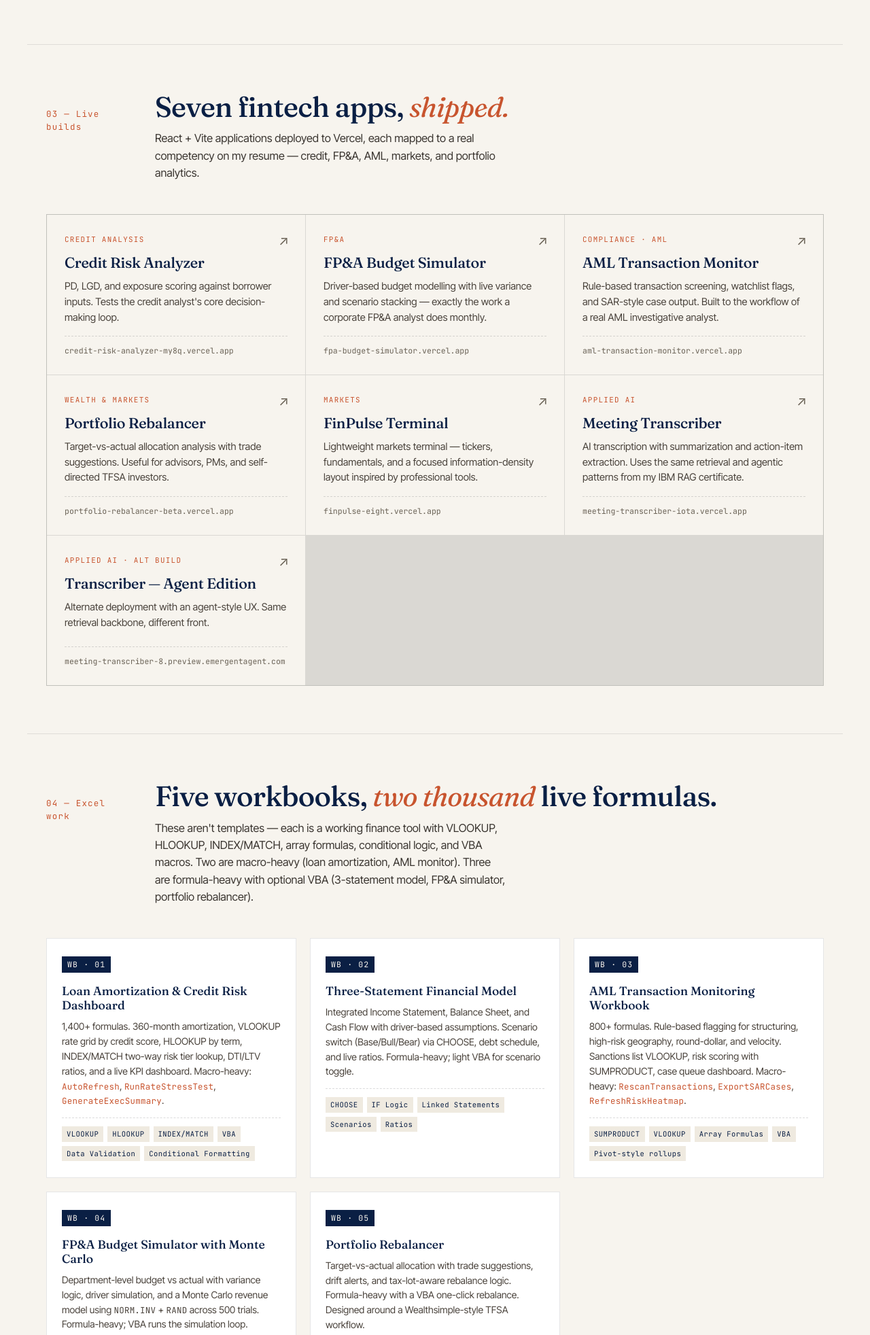
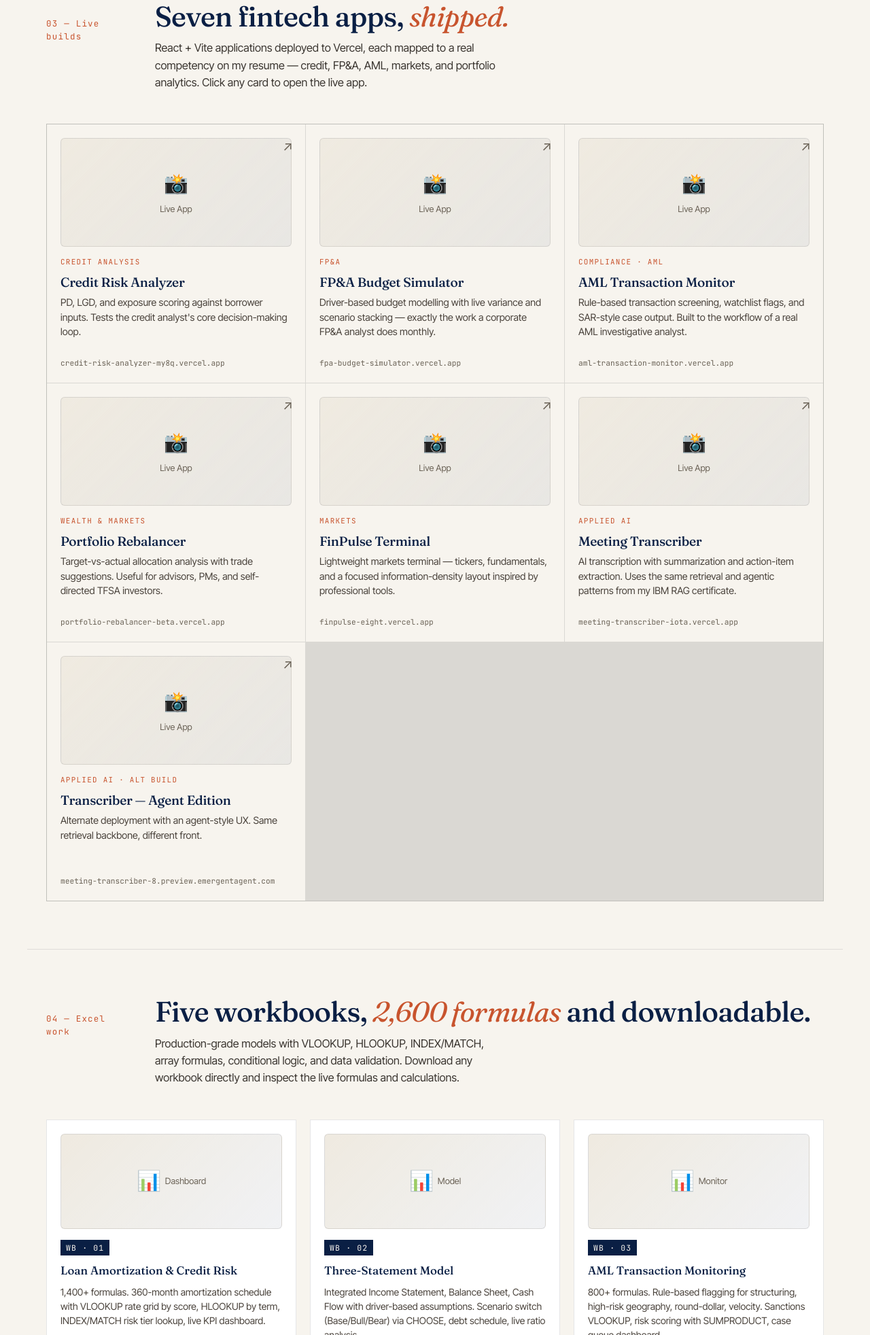
Before and after one commit to kartikjoshi0999-ops/LinkedIn-portfolio, a website: page index.html in a window 1280 px wide. Shown: the part 1860-3824 px from the top of the page at 68% size. Drawn offline with Linux system fonts and the light colour scheme.

Commit message:
Update styles and content in index.html

```diff
--- a/index.html
+++ b/index.html
@@ -145,49 +145,72 @@
   /* APPS GRID */
   .apps {
     display: grid;
-    grid-template-columns: repeat(auto-fit, minmax(300px, 1fr));
+    grid-template-columns: repeat(auto-fit, minmax(320px, 1fr));
     gap: 1px;
     background: rgba(14, 17, 22, 0.12);
     border: 1px solid rgba(14, 17, 22, 0.12);
   }
   .app {
     background: var(--paper);
-    padding: 28px 26px 26px;
+    padding: 20px;
     display: flex; flex-direction: column;
-    min-height: 220px;
+    min-height: 380px;
     transition: background .25s;
     text-decoration: none; color: inherit;
     position: relative;
   }
   .app:hover { background: var(--paper-2); }
+
+  /* SCREENSHOT PLACEHOLDER */
+  .screenshot {
+    width: 100%;
+    height: 160px;
+    background: linear-gradient(135deg, var(--paper-2) 0%, rgba(10, 31, 68, 0.06) 100%);
+    border: 1px solid rgba(14, 17, 22, 0.1);
+    border-radius: 6px;
+    display: flex;
+    align-items: center;
+    justify-content: center;
+    margin-bottom: 14px;
+    font-size: 0.8rem;
+    color: var(--muted);
+    text-align: center;
+    flex-direction: column;
+    gap: 6px;
+  }
+  .screenshot::before {
+    content: '📸';
+    font-size: 1.8rem;
+    display: block;
+  }
+
   .app .tag {
     font-family: 'JetBrains Mono', monospace;
     font-size: 0.68rem;
     color: var(--accent); letter-spacing: 0.12em;
     text-transform: uppercase;
-    margin-bottom: 14px;
+    margin-bottom: 10px;
   }
   .app h3 {
     font-family: 'Fraunces', serif;
     font-weight: 500;
-    font-size: 1.35rem;
+    font-size: 1.2rem;
     line-height: 1.15; color: var(--navy);
     letter-spacing: -0.015em;
-    margin-bottom: 10px;
+    margin-bottom: 8px;
   }
   .app p {
-    color: #4a433c; font-size: 0.92rem;
-    flex: 1; margin-bottom: 16px;
+    color: #4a433c; font-size: 0.9rem;
+    flex: 1; margin-bottom: 12px;
+    line-height: 1.5;
   }
   .app .url {
     font-family: 'JetBrains Mono', monospace;
-    font-size: 0.72rem; color: var(--muted);
+    font-size: 0.7rem; color: var(--muted);
     word-break: break-all;
-    border-top: 1px dashed rgba(14, 17, 22, 0.15);
-    padding-top: 12px;
   }
   .app::after {
-    content: '↗'; position: absolute; top: 24px; right: 24px;
+    content: '↗'; position: absolute; top: 18px; right: 18px;
     font-size: 1.2rem; color: var(--muted);
     transition: transform .25s, color .25s;
   }
@@ -226,34 +249,80 @@
   /* EXCEL GRID */
   .excel {
     display: grid;
-    grid-template-columns: repeat(auto-fit, minmax(280px, 1fr));
+    grid-template-columns: repeat(auto-fit, minmax(300px, 1fr));
     gap: 20px;
   }
   .xl-card {
     background: #fff;
     border: 1px solid rgba(14, 17, 22, 0.1);
-    padding: 24px 22px;
+    padding: 20px;
     position: relative;
     transition: border-color .25s, transform .25s;
   }
   .xl-card:hover { border-color: var(--navy); transform: translateY(-2px); }
+
+  .xl-screenshot {
+    width: 100%;
+    height: 140px;
+    background: linear-gradient(135deg, var(--paper-2) 0%, rgba(10, 31, 68, 0.06) 100%);
+    border: 1px solid rgba(14, 17, 22, 0.1);
+    border-radius: 6px;
+    display: flex;
+    align-items: center;
+    justify-content: center;
+    margin-bottom: 14px;
+    font-size: 0.8rem;
+    color: var(--muted);
+  }
+  .xl-screenshot::before {
+    content: '📊';
+    font-size: 1.8rem;
+    margin-right: 6px;
+  }
+
   .xl-card .xl-num {
     font-family: 'JetBrains Mono', monospace;
     font-size: 0.72rem;
     background: var(--navy); color: var(--paper);
     padding: 3px 8px; letter-spacing: 0.1em;
-    display: inline-block; margin-bottom: 16px;
+    display: inline-block; margin-bottom: 12px;
   }
   .xl-card h4 {
     font-family: 'Fraunces', serif; font-weight: 500;
-    font-size: 1.1rem; color: var(--navy);
+    font-size: 1.05rem; color: var(--navy);
     margin-bottom: 10px; line-height: 1.2;
   }
-  .xl-card p { font-size: 0.88rem; color: #4a433c; margin-bottom: 14px; }
+  .xl-card p { font-size: 0.88rem; color: #4a433c; margin-bottom: 12px; line-height: 1.5; }
+
+  .download-btn {
+    display: inline-flex;
+    align-items: center;
+    gap: 6px;
+    padding: 8px 14px;
+    background: var(--navy);
+    color: var(--paper);
+    border: none;
+    border-radius: 4px;
+    font-size: 0.8rem;
+    font-weight: 500;
+    cursor: pointer;
+    text-decoration: none;
+    transition: background .2s;
+    font-family: 'Inter Tight', sans-serif;
+  }
+  .download-btn:hover {
+    background: var(--navy-soft);
+  }
+  .download-btn::before {
+    content: '⬇';
+    font-size: 0.85rem;
+  }
+
   .xl-card .tech {
     display: flex; flex-wrap: wrap; gap: 6px;
     border-top: 1px dashed rgba(14, 17, 22, 0.15);
     padding-top: 12px;
+    margin-top: 12px;
   }
   .xl-card .tech span {
     font-family: 'JetBrains Mono', monospace;
@@ -414,15 +483,6 @@
     </div>
 
     <div class="job">
-      <div class="when">Oct 2022 — Jul 2023</div>
-      <div>
-        <h4>Electronics &amp; Photo Centre Associate <span style="font-weight:400;color:var(--muted);font-size:0.85rem;">· Part-time</span></h4>
-        <div class="company">OSL Retail Services · Canada</div>
-        <p>Consultative retail in a technical category — specs, financing options, warranty economics, and post-sale service recovery.</p>
-      </div>
-    </div>
-
-    <div class="job">
       <div class="when">May 2020 — Jul 2022 · Sep 2019 — Dec 2019</div>
       <div>
         <h4>Financial Analyst &amp; Payments Processing Analyst</h4>
@@ -457,12 +517,13 @@
     <div class="num">03 — Live builds</div>
     <div>
       <h2>Seven fintech apps, <em>shipped.</em></h2>
-      <p class="lede">React + Vite applications deployed to Vercel, each mapped to a real competency on my resume — credit, FP&amp;A, AML, markets, and portfolio analytics.</p>
+      <p class="lede">React + Vite applications deployed to Vercel, each mapped to a real competency on my resume — credit, FP&amp;A, AML, markets, and portfolio analytics. Click any card to open the live app.</p>
     </div>
   </div>
 
   <div class="apps">
     <a class="app" href="https://credit-risk-analyzer-my8q.vercel.app" target="_blank" rel="noopener">
+      <div class="screenshot">Live App</div>
       <span class="tag">Credit Analysis</span>
       <h3>Credit Risk Analyzer</h3>
       <p>PD, LGD, and exposure scoring against borrower inputs. Tests the credit analyst's core decision-making loop.</p>
@@ -470,13 +531,15 @@
     </a>
 
     <a class="app" href="https://fpa-budget-simulator.vercel.app" target="_blank" rel="noopener">
-      <span class="tag">FP&amp;A</span>
-      <h3>FP&amp;A Budget Simulator</h3>
-      <p>Driver-based budget modelling with live variance and scenario stacking — exactly the work a corporate FP&amp;A analyst does monthly.</p>
+      <div class="screenshot">Live App</div>
+      <span class="tag">FP&A</span>
+      <h3>FP&A Budget Simulator</h3>
+      <p>Driver-based budget modelling with live variance and scenario stacking — exactly the work a corporate FP&A analyst does monthly.</p>
       <div class="url">fpa-budget-simulator.vercel.app</div>
     </a>
 
     <a class="app" href="https://aml-transaction-monitor.vercel.app" target="_blank" rel="noopener">
+      <div class="screenshot">Live App</div>
       <span class="tag">Compliance · AML</span>
       <h3>AML Transaction Monitor</h3>
       <p>Rule-based transaction screening, watchlist flags, and SAR-style case output. Built to the workflow of a real AML investigative analyst.</p>
@@ -484,13 +547,15 @@
     </a>
 
     <a class="app" href="https://portfolio-rebalancer-beta.vercel.app" target="_blank" rel="noopener">
-      <span class="tag">Wealth &amp; Markets</span>
+      <div class="screenshot">Live App</div>
+      <span class="tag">Wealth & Markets</span>
       <h3>Portfolio Rebalancer</h3>
       <p>Target-vs-actual allocation analysis with trade suggestions. Useful for advisors, PMs, and self-directed TFSA investors.</p>
       <div class="url">portfolio-rebalancer-beta.vercel.app</div>
     </a>
 
     <a class="app" href="https://finpulse-eight.vercel.app" target="_blank" rel="noopener">
+      <div class="screenshot">Live App</div>
       <span class="tag">Markets</span>
       <h3>FinPulse Terminal</h3>
       <p>Lightweight markets terminal — tickers, fundamentals, and a focused information-density layout inspired by professional tools.</p>
@@ -498,6 +563,7 @@
     </a>
 
     <a class="app" href="https://meeting-transcriber-iota.vercel.app" target="_blank" rel="noopener">
+      <div class="screenshot">Live App</div>
       <span class="tag">Applied AI</span>
       <h3>Meeting Transcriber</h3>
       <p>AI transcription with summarization and action-item extraction. Uses the same retrieval and agentic patterns from my IBM RAG certificate.</p>
@@ -505,6 +571,7 @@
     </a>
 
     <a class="app" href="https://meeting-transcriber-8.preview.emergentagent.com/" target="_blank" rel="noopener">
+      <div class="screenshot">Live App</div>
       <span class="tag">Applied AI · Alt Build</span>
       <h3>Transcriber — Agent Edition</h3>
       <p>Alternate deployment with an agent-style UX. Same retrieval backbone, different front.</p>
@@ -518,54 +585,64 @@
   <div class="section-head">
     <div class="num">04 — Excel work</div>
     <div>
-      <h2>Five workbooks, <em>two thousand</em> live formulas.</h2>
-      <p class="lede">These aren't templates — each is a working finance tool with VLOOKUP, HLOOKUP, INDEX/MATCH, array formulas, conditional logic, and VBA macros. Two are macro-heavy (loan amortization, AML monitor). Three are formula-heavy with optional VBA (3-statement model, FP&amp;A simulator, portfolio rebalancer).</p>
+      <h2>Five workbooks, <em>2,600 formulas</em> and downloadable.</h2>
+      <p class="lede">Production-grade models with VLOOKUP, HLOOKUP, INDEX/MATCH, array formulas, conditional logic, and data validation. Download any workbook directly and inspect the live formulas and calculations.</p>
     </div>
   </div>
 
   <div class="excel">
     <div class="xl-card">
+      <div class="xl-screenshot">Dashboard</div>
       <span class="xl-num">WB · 01</span>
-      <h4>Loan Amortization &amp; Credit Risk Dashboard</h4>
-      <p>1,400+ formulas. 360-month amortization, VLOOKUP rate grid by credit score, HLOOKUP by term, INDEX/MATCH two-way risk tier lookup, DTI/LTV ratios, and a live KPI dashboard. Macro-heavy: <span class="mono" style="color:var(--accent)">AutoRefresh</span>, <span class="mono" style="color:var(--accent)">RunRateStressTest</span>, <span class="mono" style="color:var(--accent)">GenerateExecSummary</span>.</p>
+      <h4>Loan Amortization &amp; Credit Risk</h4>
+      <p>1,400+ formulas. 360-month amortization schedule with VLOOKUP rate grid by score, HLOOKUP by term, INDEX/MATCH risk tier lookup, live KPI dashboard.</p>
+      <a href="https://raw.githubusercontent.com/kartikjoshi0999-ops/LinkedIn-portfolio/main/01_Loan_Amortization_Credit_Risk.xlsx" download="01_Loan_Amortization_Credit_Risk.xlsx" class="download-btn">Download</a>
       <div class="tech">
-        <span>VLOOKUP</span><span>HLOOKUP</span><span>INDEX/MATCH</span><span>VBA</span><span>Data Validation</span><span>Conditional Formatting</span>
+        <span>VLOOKUP</span><span>HLOOKUP</span><span>INDEX/MATCH</span><span>Amortization</span>
       </div>
     </div>
 
     <div class="xl-card">
+      <div class="xl-screenshot">Model</div>
       <span class="xl-num">WB · 02</span>
-      <h4>Three-Statement Financial Model</h4>
-      <p>Integrated Income Statement, Balance Sheet, and Cash Flow with driver-based assumptions. Scenario switch (Base/Bull/Bear) via CHOOSE, debt schedule, and live ratios. Formula-heavy; light VBA for scenario toggle.</p>
+      <h4>Three-Statement Model</h4>
+      <p>Integrated Income Statement, Balance Sheet, Cash Flow with driver-based assumptions. Scenario switch (Base/Bull/Bear) via CHOOSE, debt schedule, live ratio analysis.</p>
+      <a href="https://raw.githubusercontent.com/kartikjoshi0999-ops/LinkedIn-portfolio/main/02_Three_Statement_Model.xlsx" download="02_Three_Statement_Model.xlsx" class="download-btn">Download</a>
       <div class="tech">
-        <span>CHOOSE</span><span>IF Logic</span><span>Linked Statements</span><span>Scenarios</span><span>Ratios</span>
+        <span>CHOOSE</span><span>Linked Statements</span><span>Scenarios</span><span>Ratios</span>
       </div>
     </div>
 
     <div class="xl-card">
+      <div class="xl-screenshot">Monitor</div>
       <span class="xl-num">WB · 03</span>
-      <h4>AML Transaction Monitoring Workbook</h4>
-      <p>800+ formulas. Rule-based flagging for structuring, high-risk geography, round-dollar, and velocity. Sanctions list VLOOKUP, risk scoring with SUMPRODUCT, case queue dashboard. Macro-heavy: <span class="mono" style="color:var(--accent)">RescanTransactions</span>, <span class="mono" style="color:var(--accent)">ExportSARCases</span>, <span class="mono" style="color:var(--accent)">RefreshRiskHeatmap</span>.</p>
+      <h4>AML Transaction Monitoring</h4>
+      <p>800+ formulas. Rule-based flagging for structuring, high-risk geography, round-dollar, velocity. Sanctions VLOOKUP, risk scoring with SUMPRODUCT, case queue dashboard.</p>
+      <a href="https://raw.githubusercontent.com/kartikjoshi0999-ops/LinkedIn-portfolio/main/03_AML_Transaction_Monitor.xlsx" download="03_AML_Transaction_Monitor.xlsx" class="download-btn">Download</a>
       <div class="tech">
-        <span>SUMPRODUCT</span><span>VLOOKUP</span><span>Array Formulas</span><span>VBA</span><span>Pivot-style rollups</span>
+        <span>SUMPRODUCT</span><span>VLOOKUP</span><span>Array Formulas</span><span>Risk Scoring</span>
       </div>
     </div>
 
     <div class="xl-card">
+      <div class="xl-screenshot">Simulation</div>
       <span class="xl-num">WB · 04</span>
-      <h4>FP&amp;A Budget Simulator with Monte Carlo</h4>
-      <p>Department-level budget vs actual with variance logic, driver simulation, and a Monte Carlo revenue model using <span class="mono">NORM.INV</span> + <span class="mono">RAND</span> across 500 trials. Formula-heavy; VBA runs the simulation loop.</p>
+      <h4>FP&A Budget Simulator</h4>
+      <p>Department-level budget vs actual with variance logic, driver simulation, Monte Carlo revenue model using NORM.INV across 500 trials.</p>
+      <a href="https://raw.githubusercontent.com/kartikjoshi0999-ops/LinkedIn-portfolio/main/04_FPA_Budget_Simulator.xlsx" download="04_FPA_Budget_Simulator.xlsx" class="download-btn">Download</a>
       <div class="tech">
-        <span>NORM.INV</span><span>SUMIFS</span><span>Variance Analysis</span><span>Monte Carlo VBA</span>
+        <span>NORM.INV</span><span>SUMIFS</span><span>Variance Analysis</span><span>Monte Carlo</span>
       </div>
     </div>
 
     <div class="xl-card">
+      <div class="xl-screenshot">Rebalance</div>
       <span class="xl-num">WB · 05</span>
       <h4>Portfolio Rebalancer</h4>
-      <p>Target-vs-actual allocation with trade suggestions, drift alerts, and tax-lot-aware rebalance logic. Formula-heavy with a VBA one-click rebalance. Designed around a Wealthsimple-style TFSA workflow.</p>
+      <p>Target-vs-actual allocation with trade suggestions, drift alerts, and tax-lot-aware rebalance logic. Designed around a Wealthsimple TFSA workflow.</p>
+      <a href="https://raw.githubusercontent.com/kartikjoshi0999-ops/LinkedIn-portfolio/main/05_Portfolio_Rebalancer.xlsx" download="05_Portfolio_Rebalancer.xlsx" class="download-btn">Download</a>
       <div class="tech">
-        <span>INDEX/MATCH</span><span>IF/AND Logic</span><span>Named Ranges</span><span>VBA</span>
+        <span>INDEX/MATCH</span><span>IF/AND Logic</span><span>Named Ranges</span>
       </div>
     </div>
   </div>
@@ -591,7 +668,7 @@
     </div>
     <div class="edu">
       <div class="when">May 2017 — Jun 2019</div>
-      <h4>MBA · Finance &amp; Marketing <span style="font-weight:400;font-size:0.82rem;color:var(--muted);">(WES-evaluated to Canadian Master's equivalent)</span></h4>
+      <h4>MBA · Finance &amp; Marketing <span style="font-weight:400;font-size:0.82rem;color:var(--muted);">(WES-evaluated)</span></h4>
     </div>
     <div class="edu">
       <div class="when">May 2014 — Jun 2017</div>
@@ -605,8 +682,8 @@
   <div class="section-head">
     <div class="num">06 — Certifications</div>
     <div>
-      <h2>Twenty-plus credentials across <em>finance, AI,</em> and the soft skills.</h2>
-      <p class="lede">From the CFI triple stack (FMVA, CBCA, FPAP) to the IBM RAG &amp; Agentic AI certificate — continuous learning is not a line item for me.</p>
+      <h2>Twenty-plus credentials across <em>finance, AI,</em> and soft skills.</h2>
+      <p class="lede">From the CFI triple stack (FMVA, CBCA, FPAP) to IBM RAG &amp; Agentic AI — continuous learning is not a line item for me.</p>
     </div>
   </div>
 
@@ -615,17 +692,17 @@
       <li><div><strong>FMVA®</strong> — Financial Modeling &amp; Valuation Analyst<span class="issuer">Corporate Finance Institute</span></div></li>
       <li><div><strong>CBCA®</strong> — Commercial Banking &amp; Credit Analyst<span class="issuer">Corporate Finance Institute</span></div></li>
       <li><div><strong>FPAP™</strong> — Financial Planning &amp; Analysis Professional<span class="issuer">Corporate Finance Institute</span></div></li>
-      <li><div><strong>CIFC</strong> — Canadian Investment Funds Course (Mutual Funds)<span class="issuer">IFSE Institute</span></div></li>
-      <li><div><strong>IBM RAG &amp; Agentic AI Professional Certificate</strong><span class="issuer">IBM</span></div></li>
+      <li><div><strong>CIFC</strong> — Canadian Investment Funds Course<span class="issuer">IFSE Institute</span></div></li>
+      <li><div><strong>IBM RAG &amp; Agentic AI Professional</strong><span class="issuer">IBM</span></div></li>
       <li><div><strong>Google AI Essentials Specialization</strong><span class="issuer">Google</span></div></li>
       <li><div><strong>Use AI Responsibly</strong><span class="issuer">Google</span></div></li>
       <li><div><strong>Fundamentals of Finance</strong><span class="issuer">University of Pennsylvania</span></div></li>
-      <li><div><strong>Personal Finance Essentials</strong><span class="issuer">McGill University · Desautels</span></div></li>
-      <li><div><strong>Introduction to Capital Markets</strong><span class="issuer">Corporate Finance Institute</span></div></li>
+      <li><div><strong>Personal Finance Essentials</strong><span class="issuer">McGill University</span></div></li>
+      <li><div><strong>Introduction to Capital Markets</strong><span class="issuer">CFI</span></div></li>
       <li><div><strong>Introduction to Financial Modeling</strong><span class="issuer">Udemy</span></div></li>
       <li><div><strong>Microsoft Copilot: The Art of Prompt Writing</strong><span class="issuer">LinkedIn Learning</span></div></li>
       <li><div><strong>CX Foundations</strong><span class="issuer">PMI</span></div></li>
-      <li><div><strong>Customer Service: Managing Customer Feedback</strong><span class="issuer">PMI</span></div></li>
+      <li><div><strong>Customer Service: Managing Feedback</strong><span class="issuer">PMI</span></div></li>
       <li><div><strong>Emotional Intelligence for Project Managers</strong><span class="issuer">PMI</span></div></li>
       <li><div><strong>Developing Your Emotional Intelligence</strong><span class="issuer">PMI</span></div></li>
       <li><div><strong>Agile Foundations</strong><span class="issuer">PMI</span></div></li>
@@ -634,7 +711,7 @@
       <li><div><strong>Build Successful Career in Project Management</strong><span class="issuer">PMI</span></div></li>
       <li><div><strong>Building Rapport with Customers</strong><span class="issuer">NASBA</span></div></li>
       <li><div><strong>Public Speaking Foundations</strong><span class="issuer">NASBA</span></div></li>
-      <li><div><strong>Sensex SREST</strong> (Mock Sensex)<span class="issuer"></span></div></li>
+      <li><div><strong>Sensex SREST</strong> — Mock Sensex<span class="issuer"></span></div></li>
     </ul>
   </div>
 </section>
@@ -659,14 +736,14 @@
         <a href="https://github.com/kartikjoshi0999-ops" target="_blank" rel="noopener">kartikjoshi0999-ops</a>
       </div>
       <div class="item">
-        <span class="label">Etsy</span>
-        <span>FreelancerToolsHub</span>
+        <span class="label">LinkedIn</span>
+        <span>Kartik Joshi</span>
       </div>
     </div>
 
     <div class="baseline">
       <span>© 2026 Kartik Joshi · Ontario, Canada</span>
-      <span class="mono" style="color:#f0a080;">Portfolio v3.0 · Last updated Apr 2026</span>
+      <span class="mono" style="color:#f0a080;">Portfolio v4.0 · Last updated Apr 2026</span>
     </div>
   </div>
 </footer>
```
